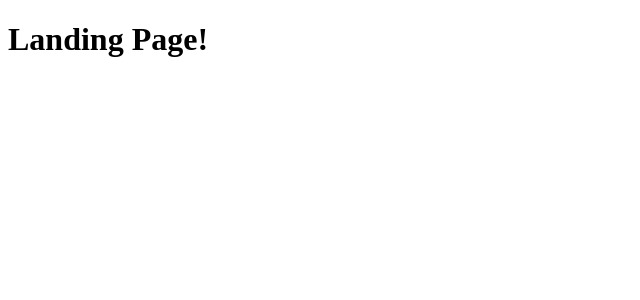
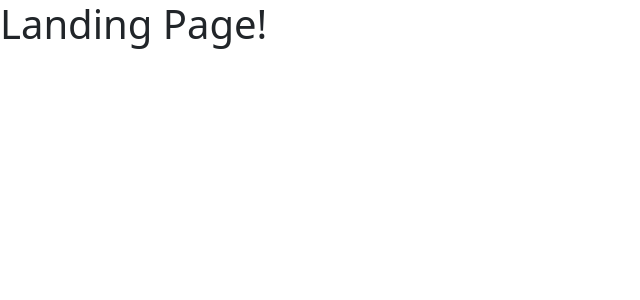
Before and after one commit to elvan/the-tickets-app-nextjs-express-microservices, a Next.js app in the folder client/: page / in a window 1280 px wide. Shown: the top 300 px of the page, without its empty margins (0-640 px from the left). Built offline with nearby package versions, Linux system fonts and the light colour scheme.

Commit message:
adding global css

```diff
--- a/client/package.json
+++ b/client/package.json
@@ -9,6 +9,7 @@
     "start": "next start"
   },
   "dependencies": {
+    "bootstrap": "^5.3.0",
     "next": "13.4.4",
     "react": "18.2.0",
     "react-dom": "18.2.0"
--- /dev/null
+++ b/client/pages/_app.js
@@ -0,0 +1,5 @@
+import 'bootstrap/dist/css/bootstrap.css';
+
+export default ({ Component, pageProps }) => {
+  return <Component {...pageProps} />;
+};
```
Also changed, not shown: 1 other file (tests, documents, lock files or other folders).
